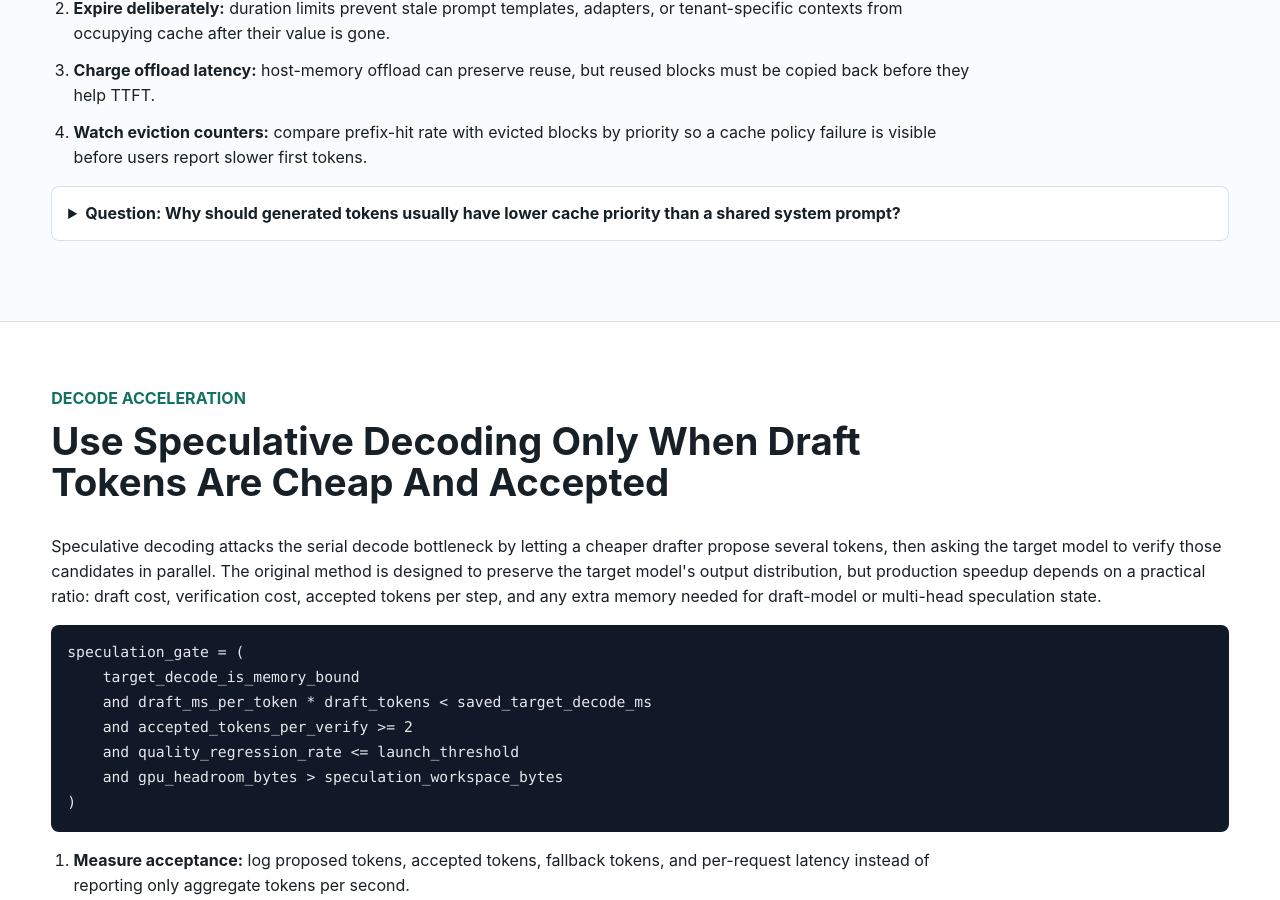
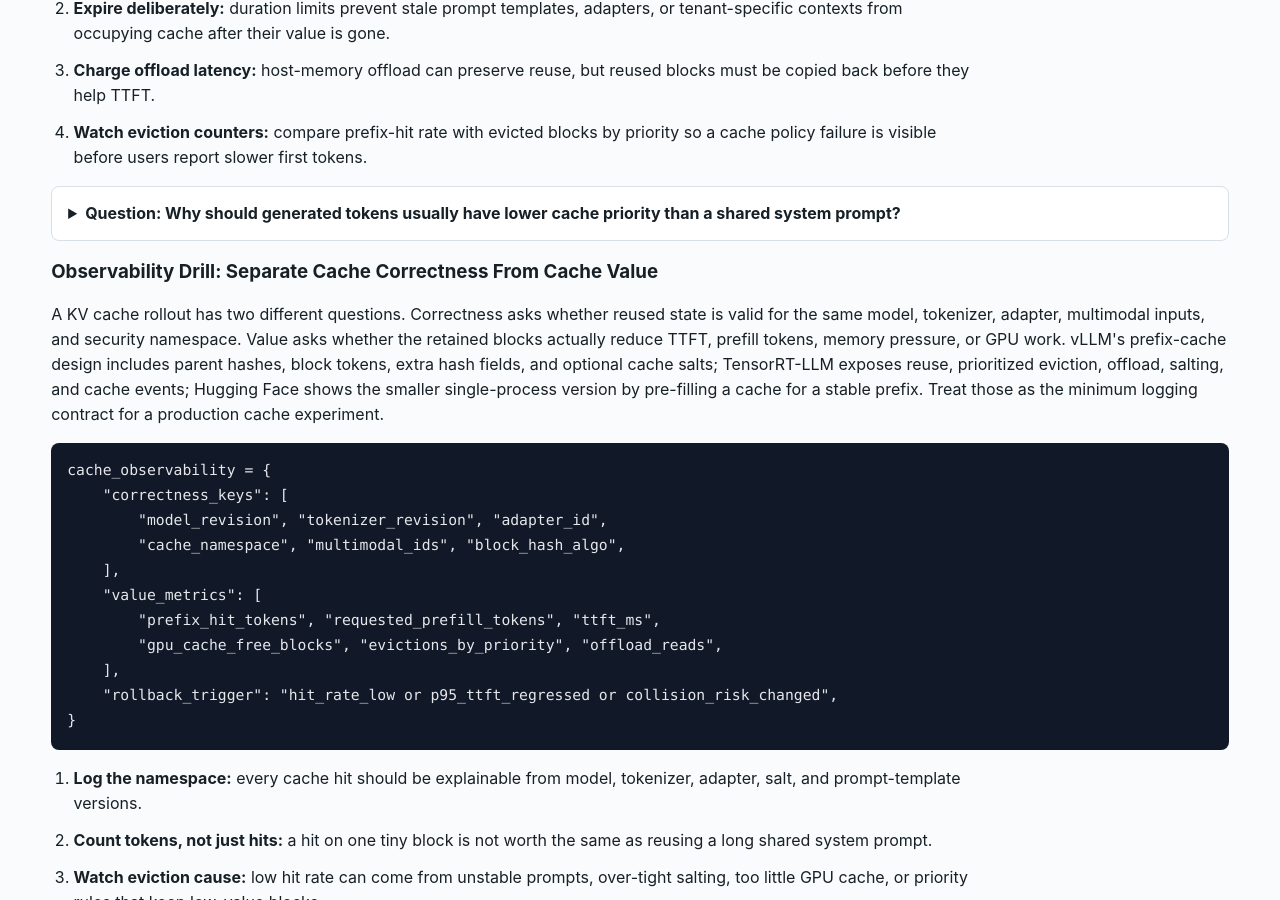
Before and after one commit to kennethli319/kennethli319.github.io, a Jekyll site: the page llm-ml-course/lessons/production-serving.html, which Jekyll copies as it is, in a window 1280 px wide and 900 px high, scrolled down 11234 px. Built offline with Jekyll 4.4.1, drawn with Linux system fonts in a browser that asks for light colours; some of the changed text lies outside the part shown.

Commit message:
Sync KV cache observability drill

```diff
--- a/llm-ml-course/lessons/production-serving.html
+++ b/llm-ml-course/lessons/production-serving.html
@@ -465,6 +465,46 @@ hit_rate = reused_complete_blocks / requested_complete_blocks</code></pre>
         <summary>Question: Why should generated tokens usually have lower cache priority than a shared system prompt?</summary>
         <p>A shared prefix can be reused by many future requests, while a generated tail is often specific to one stream. Keeping both at the same priority lets low-reuse tail blocks evict high-value prompt blocks.</p>
       </details>
+      <h3>Observability Drill: Separate Cache Correctness From Cache Value</h3>
+      <p>
+        A KV cache rollout has two different questions. Correctness asks whether
+        reused state is valid for the same model, tokenizer, adapter, multimodal
+        inputs, and security namespace. Value asks whether the retained blocks
+        actually reduce TTFT, prefill tokens, memory pressure, or GPU work.
+        vLLM's prefix-cache design includes parent hashes, block tokens, extra
+        hash fields, and optional cache salts; TensorRT-LLM exposes reuse,
+        prioritized eviction, offload, salting, and cache events; Hugging Face
+        shows the smaller single-process version by pre-filling a cache for a
+        stable prefix. Treat those as the minimum logging contract for a
+        production cache experiment.
+      </p>
+      <pre><code>cache_observability = {
+    "correctness_keys": [
+        "model_revision", "tokenizer_revision", "adapter_id",
+        "cache_namespace", "multimodal_ids", "block_hash_algo",
+    ],
+    "value_metrics": [
+        "prefix_hit_tokens", "requested_prefill_tokens", "ttft_ms",
+        "gpu_cache_free_blocks", "evictions_by_priority", "offload_reads",
+    ],
+    "rollback_trigger": "hit_rate_low or p95_ttft_regressed or collision_risk_changed",
+}</code></pre>
+      <ol class="steps">
+        <li><strong>Log the namespace:</strong> every cache hit should be explainable from model, tokenizer, adapter, salt, and prompt-template versions.</li>
+        <li><strong>Count tokens, not just hits:</strong> a hit on one tiny block is not worth the same as reusing a long shared system prompt.</li>
+        <li><strong>Watch eviction cause:</strong> low hit rate can come from unstable prompts, over-tight salting, too little GPU cache, or priority rules that keep low-value blocks.</li>
+        <li><strong>Keep an off switch:</strong> cache reuse should be disableable without changing the target model or generation contract when observability shows no value.</li>
+      </ol>
+      <details class="qa">
+        <summary>Question: Why is cache hit rate alone an incomplete launch metric?</summary>
+        <p>It does not show whether the reused blocks were large enough to improve TTFT, whether useful blocks were evicted, or whether the cache namespace accidentally allowed reuse across incompatible requests.</p>
+      </details>
+      <p>
+        Sources:
+        <a href="https://docs.vllm.ai/en/stable/design/prefix_caching/">vLLM automatic prefix caching design</a>,
+        <a href="https://nvidia.github.io/TensorRT-LLM/latest/features/kvcache.html">TensorRT-LLM KV cache system</a>,
+        <a href="https://huggingface.co/docs/transformers/en/kv_cache">Hugging Face cache strategies</a>.
+      </p>
     </section>
 
     <section id="speculation" class="band">
```
